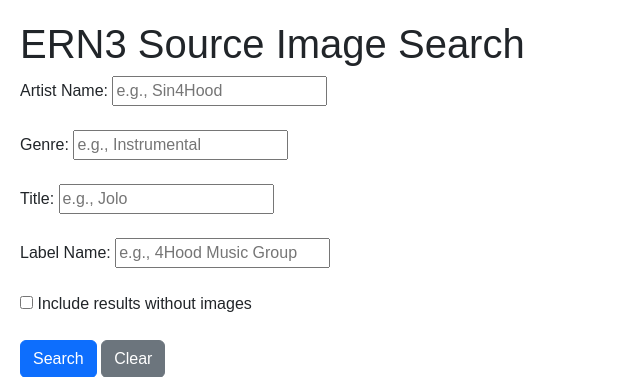
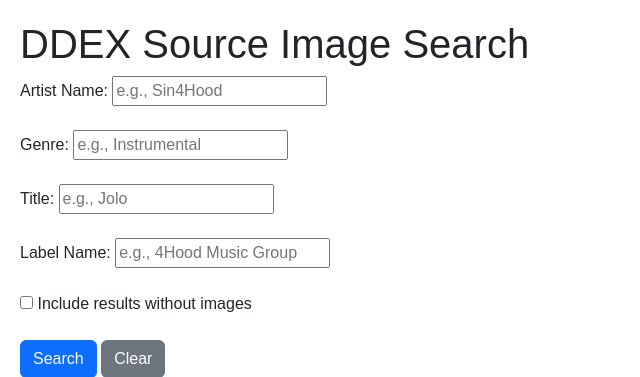
Before and after one commit to tgolsen/ern3-indexer, a PHP site: page / in a window 1280 px wide. Shown: the top 377 px of the page, without its empty margins (0-640 px from the left). Run offline with PHP 8.4, Linux system fonts and the light colour scheme; data that the repository does not hold is empty.

Commit message:
Update page title and header to DDEX

```diff
--- a/index.php
+++ b/index.php
@@ -127,7 +127,7 @@ $pagination = render_pagination($current_page, $total_pages, $_GET);
           integrity="sha384-SgOJa3DmI69IUzQ2PVdRZhwQ+dy64/BUtbMJw1MZ8t5HZApcHrRKUc4W0kG879m7" crossorigin="anonymous">
     <link rel="icon" type="image/x-icon" href="img/favicon.ico?_=9.8.1">
     <link rel="shortcut icon" type="image/x-icon" href="img/favicon.ico?_=9.8.1">
-    <title>ERN3 Source Image Search</title>
+    <title>DDEX Source Image Search</title>
     <style>
         body {
             font-family: Arial, sans-serif;
@@ -186,7 +186,7 @@ $pagination = render_pagination($current_page, $total_pages, $_GET);
     </style>
 </head>
 <body>
-<h1>ERN3 Source Image Search</h1>
+<h1>DDEX Source Image Search</h1>
 
 <!-- Query Builder Form -->
 <form method="GET" id="search-form">
```
